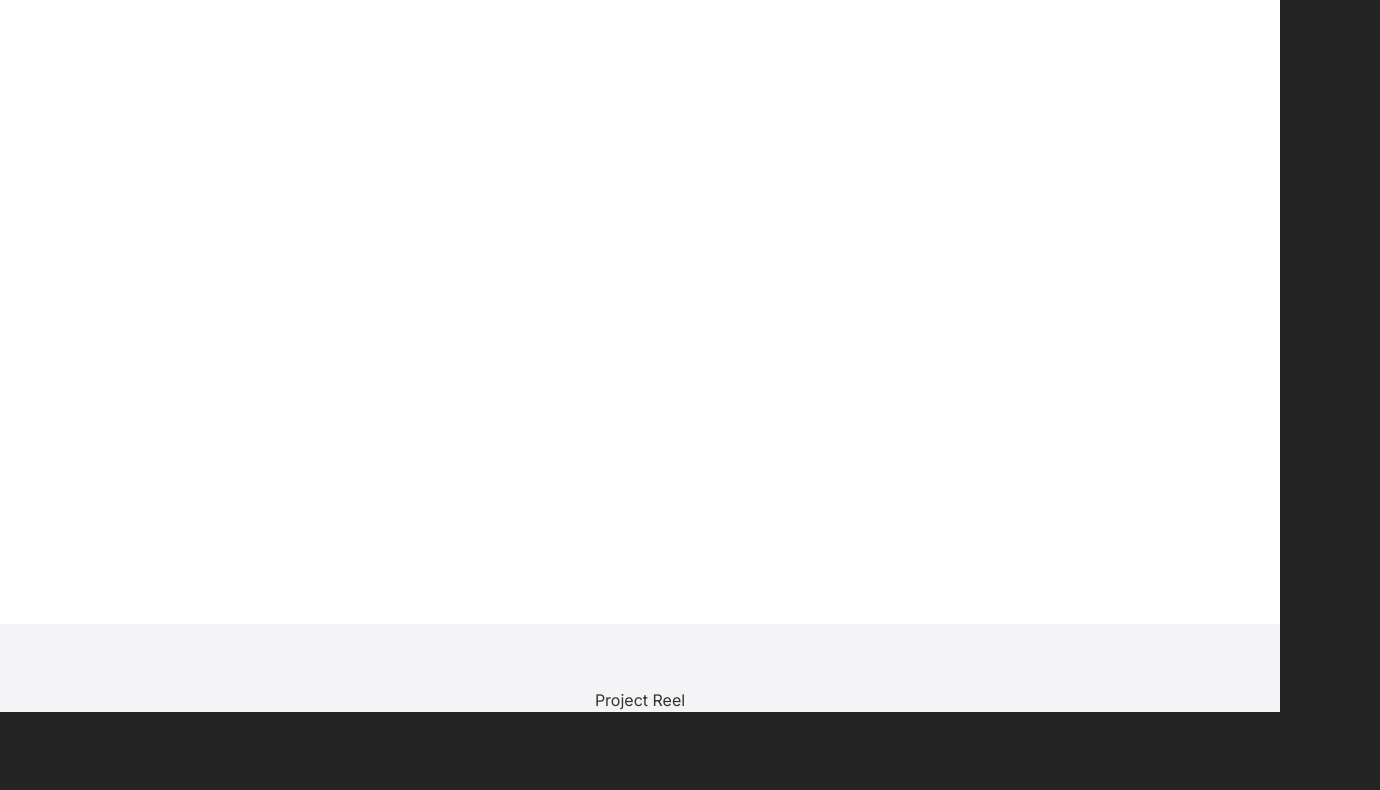
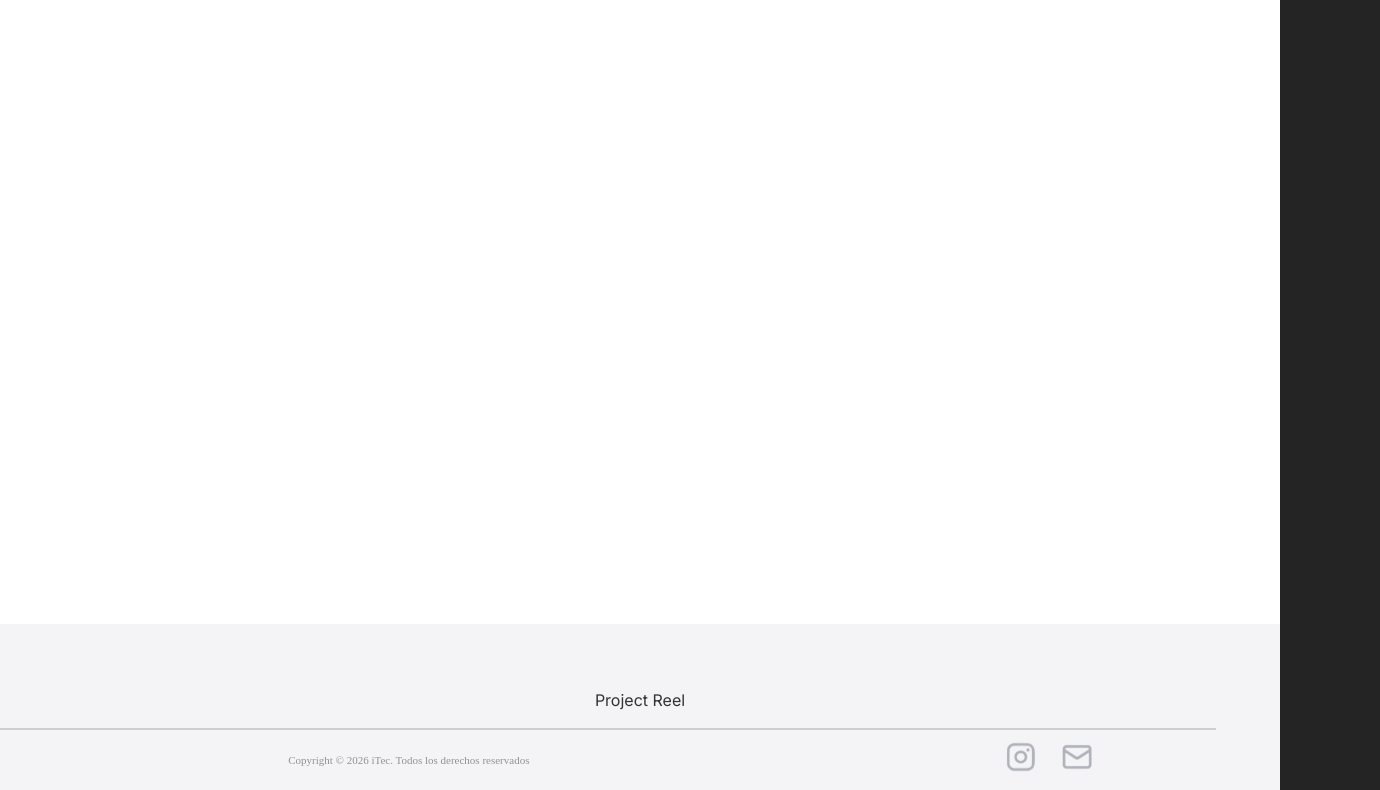
Before and after one commit to iTecCEM/itec_web, a React (Vite) app: page /community in a window 1280 px wide. Shown: the part 712-1502 px from the top of the page, 1380 px wide, since content can reach past the window. Before the commit the page ends 1440 px from the top, so only its background shows below. Built offline with nearby package versions, Linux system fonts and the light colour scheme.

Commit message:
arreglar el footer de ALEJANDRINI

```diff
--- a/src/pages/Community.tsx
+++ b/src/pages/Community.tsx
@@ -3,6 +3,7 @@ import History from "../components/CommunityPage/History.tsx";
 import MemojiBubbles from "../components/CommunityPage/MemojiBubbles.tsx";
 import ProjectReel from "../components/CommunityPage/ProjectReel.tsx";
 import "./CommunityPage.css";
+import Footer from "../components/GlobalComponents/Footer.tsx";
 
 function Community() {
   return (
@@ -11,6 +12,7 @@ function Community() {
       <History/>
       <MemojiBubbles/>
       <ProjectReel/>
+      <Footer/>
     </>
   );
 }
--- a/src/pages/EventInfo.tsx
+++ b/src/pages/EventInfo.tsx
@@ -5,6 +5,7 @@ import foundationsImg from '../assets/foundationsmodel.png';
 import visionImg from '../assets/vision.png';
 
 import NavBar from '../components/GlobalComponents/Navbar.tsx'
+import Footer from '../components/GlobalComponents/Footer.tsx';
 
 
 interface EventData {
@@ -165,6 +166,7 @@ function EventInfo() {
           </aside>
         </div>
       </div>
+      <Footer />
     </div>
   );
 }
```
